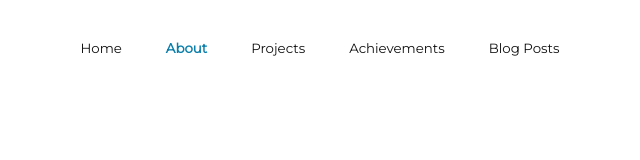
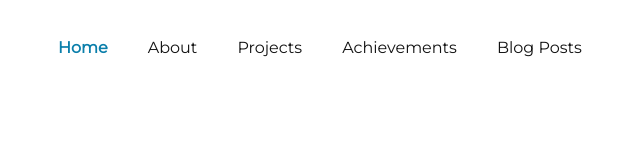
Before and after one commit to mifwar/experimental-personal-web, a plain HTML site: page about.html in a window 1280 px wide. Shown: the whole page, without its empty margins (320-960 px from the left). Drawn offline with Linux system fonts and the light colour scheme; a web font is replaced by a local one.

Commit message:
turn button into nav as it should be

```diff
--- a/about.html
+++ b/about.html
@@ -10,12 +10,12 @@
     <link rel="stylesheet" href="resource/styles.css"
   </head>
   <body>
-    <div class="flex-container">
-      <button type="button" class="button" onclick="location.href='index.html'">Home</button>
-      <button type="button" class="button active" onclick="location.href='about.html'">About</button>
-      <button type="button" class="button" onclick="location.href='projects.html'">Projects</button>
-      <button type="button" class="button" onclick="location.href='achievements.html'">Achievements</button>
-      <button type="button" class="button" onclick="location.href='blog-posts.html'">Blog Posts</button>
-    </div>
+    <nav class="flex-container">
+      <a class ="button active" href="index.html">Home</a>
+      <a class ="button" href="about.html">About</a>
+      <a class ="button" href="projects.html">Projects</a>
+      <a class ="button" href="achievements.html">Achievements</a>
+      <a class ="button" href="blog-posts.html">Blog Posts</a>
+    </nav>
   </body>
 </html>
--- a/resource/styles.css
+++ b/resource/styles.css
@@ -9,6 +9,14 @@
     height:200px;
     object-fit: cover;
     border-radius: 50%;
+}
+
+nav{
+    display: inline-block;
+}
+
+nav > a{
+    text-decoration: none;
 }
 
 .button {
```
Also changed, not shown: achievements.html (+7 -7 lines), blog-posts.html (+7 -7 lines), index.html (+7 -7 lines), projects.html (+7 -7 lines).
